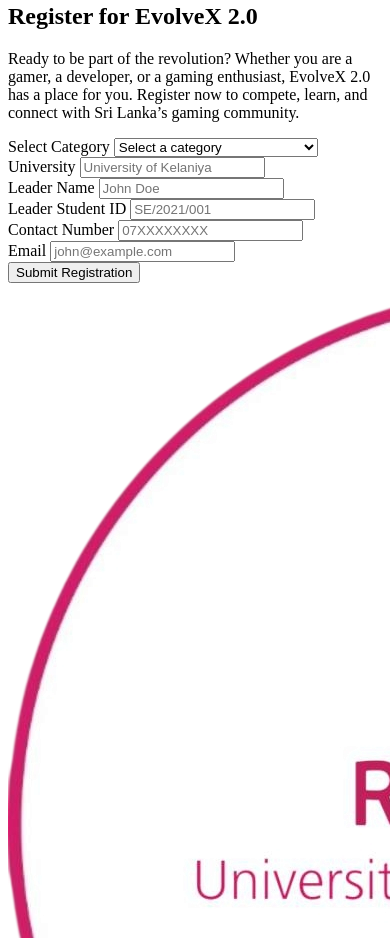
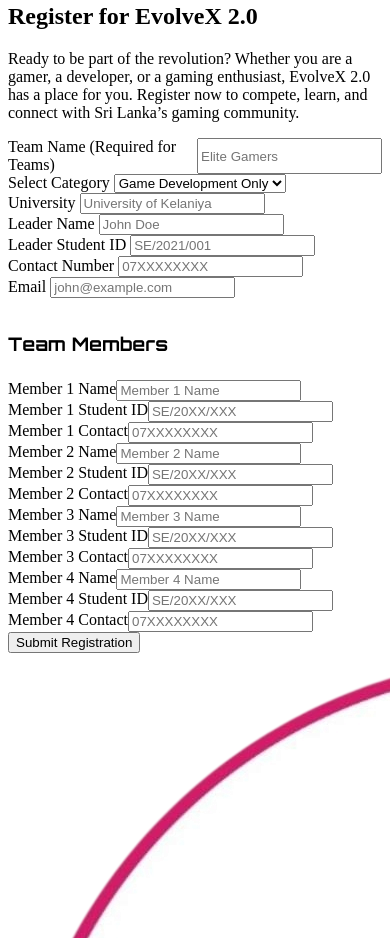
Before and after one commit to Thilanga24/EvolveX-Official-Registration-Site, a website built with Vite: page index.html in a window 390 px wide. Shown: the part 9651-10589 px from the top of the page. Built offline with nearby package versions, Linux system fonts and the light colour scheme.

Commit message:
Update registration: restrict to Game Dev, add member contacts, fix mobile BG, update Script URL

```diff
--- a/css/style.css
+++ b/css/style.css
@@ -1005,6 +1005,12 @@ h3,
     .pillar-card h3 {
         font-size: 1.2rem;
     }
+
+    .hero-bg {
+        background-attachment: scroll;
+        background-position: center center;
+        background-size: cover;
+    }
 }
 
 /* --- Success Modal --- */
--- a/index.html
+++ b/index.html
@@ -272,10 +272,7 @@
                         <div class="form-group">
                             <label for="category">Select Category</label>
                             <select id="category" name="category" required>
-                                <option value="" disabled selected>Select a category</option>
-                                <option value="gaming">Gaming Competition Only</option>
-                                <option value="dev">Game Development Only</option>
-                                <option value="both">Both (Gaming & Development)</option>
+                                <option value="dev" selected>Game Development Only</option>
                             </select>
                         </div>
                         <div class="form-group">
@@ -308,40 +305,56 @@
                             </h3>
                         </div>
 
-                        <div class="form-group team-members-section">
+                        <div class="form-group team-members-section full-width">
                             <label for="mem1Name">Member 1 Name</label>
                             <input type="text" id="mem1Name" name="mem1Name" placeholder="Member 1 Name">
                         </div>
                         <div class="form-group team-members-section">
                             <label for="mem1Id">Member 1 Student ID</label>
-                            <input type="text" id="mem1Id" name="mem1Id" placeholder="Member 1 Student ID">
+                            <input type="text" id="mem1Id" name="mem1Id" placeholder="SE/20XX/XXX">
+                        </div>
+                        <div class="form-group team-members-section">
+                            <label for="mem1Contact">Member 1 Contact</label>
+                            <input type="tel" id="mem1Contact" name="mem1Contact" placeholder="07XXXXXXXX">
                         </div>
 
-                        <div class="form-group team-members-section">
+                        <div class="form-group team-members-section full-width">
                             <label for="mem2Name">Member 2 Name</label>
                             <input type="text" id="mem2Name" name="mem2Name" placeholder="Member 2 Name">
                         </div>
                         <div class="form-group team-members-section">
                             <label for="mem2Id">Member 2 Student ID</label>
-                            <input type="text" id="mem2Id" name="mem2Id" placeholder="Member 2 Student ID">
+                            <input type="text" id="mem2Id" name="mem2Id" placeholder="SE/20XX/XXX">
+                        </div>
+                        <div class="form-group team-members-section">
+                            <label for="mem2Contact">Member 2 Contact</label>
+                            <input type="tel" id="mem2Contact" name="mem2Contact" placeholder="07XXXXXXXX">
                         </div>
 
-                        <div class="form-group team-members-section">
+                        <div class="form-group team-members-section full-width">
                             <label for="mem3Name">Member 3 Name</label>
                             <input type="text" id="mem3Name" name="mem3Name" placeholder="Member 3 Name">
                         </div>
                         <div class="form-group team-members-section">
                             <label for="mem3Id">Member 3 Student ID</label>
-                            <input type="text" id="mem3Id" name="mem3Id" placeholder="Member 3 Student ID">
+                            <input type="text" id="mem3Id" name="mem3Id" placeholder="SE/20XX/XXX">
+                        </div>
+                        <div class="form-group team-members-section">
+                            <label for="mem3Contact">Member 3 Contact</label>
+                            <input type="tel" id="mem3Contact" name="mem3Contact" placeholder="07XXXXXXXX">
                         </div>
 
-                        <div class="form-group team-members-section">
+                        <div class="form-group team-members-section full-width">
                             <label for="mem4Name">Member 4 Name</label>
                             <input type="text" id="mem4Name" name="mem4Name" placeholder="Member 4 Name">
                         </div>
                         <div class="form-group team-members-section">
                             <label for="mem4Id">Member 4 Student ID</label>
-                            <input type="text" id="mem4Id" name="mem4Id" placeholder="Member 4 Student ID">
+                            <input type="text" id="mem4Id" name="mem4Id" placeholder="SE/20XX/XXX">
+                        </div>
+                        <div class="form-group team-members-section">
+                            <label for="mem4Contact">Member 4 Contact</label>
+                            <input type="tel" id="mem4Contact" name="mem4Contact" placeholder="07XXXXXXXX">
                         </div>
                     </div>
                     <div class="form-footer">
--- a/js/main.js
+++ b/js/main.js
@@ -67,7 +67,7 @@ document.addEventListener('DOMContentLoaded', () => {
 
     categorySelect.addEventListener('change', (e) => {
         const value = e.target.value;
-        const isTeamEvent = (value === 'gaming' || value === 'both' || value === 'dev');
+        const isTeamEvent = (value === 'dev');
 
         if (isTeamEvent) {
             teamNameGroup.style.display = 'flex';
@@ -97,7 +97,7 @@ document.addEventListener('DOMContentLoaded', () => {
         submitBtn.disabled = true;
 
         // REPLACE THIS URL with your actual Google Apps Script Web App URL
-        const scriptURL = 'https://script.google.com/macros/s/AKfycbyLrg7mmB0AinsKuMKNplC18cTSOgwVmUIwABqaOt2xkWqJtjWiQc_Swsp_yaFik_TO/exec';
+        const scriptURL = 'https://script.google.com/macros/s/AKfycbxE-dw1iF24kDo_TAOu1AVZYdDLILLfMMi0UgVkOZU3lO22TZWb_Kw1b_RqG_RXSMT16A/exec';
 
         // Collect all form data directly from the HTML form
         const formData = new FormData(regForm);
```
